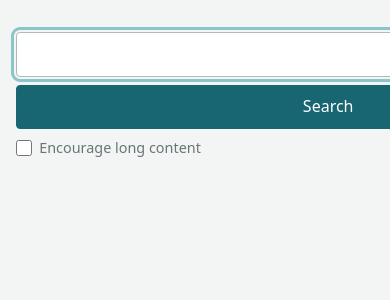
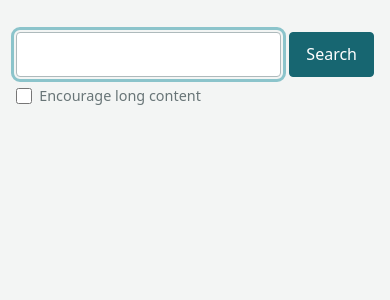
Before and after one commit to yikerman/semantic-search, a FastAPI app: page / in a window 390 px wide; the page is wider, and only the part inside the window is pictured. Shown: the part 67-367 px from the top of that part. Run offline with FastAPI, Linux system fonts and the light colour scheme; parts of the project's set-up code (start-up, migrations or seed data) failed here and were passed over.

Commit message:
fix: mobile frontend

```diff
--- a/src/semsearch/web/static/style.css
+++ b/src/semsearch/web/static/style.css
@@ -282,13 +282,3 @@ td {
   white-space: nowrap;
   border: 0;
 }
-
-@media (max-width: 34rem) {
-  .search-query {
-    flex-direction: column;
-  }
-
-  .search-form button {
-    width: 100%;
-  }
-}
--- a/src/semsearch/web/templates/index.html
+++ b/src/semsearch/web/templates/index.html
@@ -4,7 +4,7 @@
 <form class="search-form" action="/" method="get" role="search">
   <div class="search-query">
     <label class="visually-hidden" for="query">Search personal blogs</label>
-    <input id="query" type="search" name="q" value="{{ q }}" size="60" autofocus>
+    <input id="query" type="search" name="q" value="{{ q }}" autofocus>
     <button type="submit">Search</button>
   </div>
   <label class="search-option">
```
